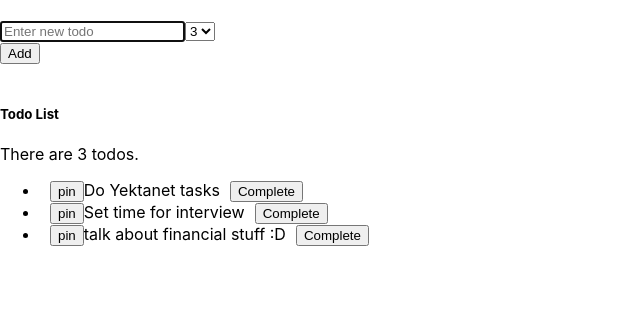
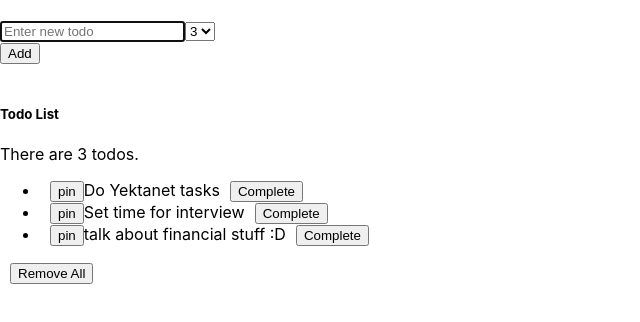
Before and after one commit to safeamiiir/todo-list, a React (Create React App) app: page / in a window 1280 px wide. Shown: the top 322 px of the page, without its empty margins (0-640 px from the left). Built offline with nearby package versions, Linux system fonts and the light colour scheme.

Commit message:
add remove task

```diff
--- a/src/components/TodoList.js
+++ b/src/components/TodoList.js
@@ -50,6 +50,22 @@ export default function TodoList() {
                 </li>
               ))}
             </ul>
+            {state.todos.length !== 0 &&
+              <button
+                className="float-right btn btn-danger btn-sm"
+                style={{ marginLeft: 10 }}
+                onClick={() => dispatch({ type: "REMOVE_ALL" })}
+              >
+                Remove All
+            </button>}
+            {state.todos.filter(task => task.state === 0).length !== 0 &&
+              <button
+                className="float-right btn btn-danger btn-sm"
+                style={{ marginLeft: 10 }}
+                onClick={() => dispatch({ type: "REMOVE_ALL_COMPLETED" })}
+              >
+                Remove All Completed
+            </button>}
           </div>
         </div>
       </div>
--- a/src/reducer.js
+++ b/src/reducer.js
@@ -1,5 +1,15 @@
 export default function reducer(state, action) {
   switch (action.type) {
+    case "REMOVE_ALL":
+      return ({
+        ...state,
+        todos: []
+      })
+    case "REMOVE_ALL_COMPLETED":
+      return ({
+        ...state,
+        todos: [...state.todos.filter(task => task.state !== 0)]
+      })
     case "ADD_TODO":
       // return current state if empty
       if (!action.payload) {
@@ -14,10 +24,6 @@ export default function reducer(state, action) {
         return state;
       } //FIXME: problem in priority handling when some of them are equal
       return handleSortPriorities(state, action.payload)
-    // return {
-    // ...state,
-    // todos: [...state.todos, action.payload]
-    // };
     case "COMPLETE":
       return handleCompletedTodos(state, action.payload)
     case "PIN":
```
